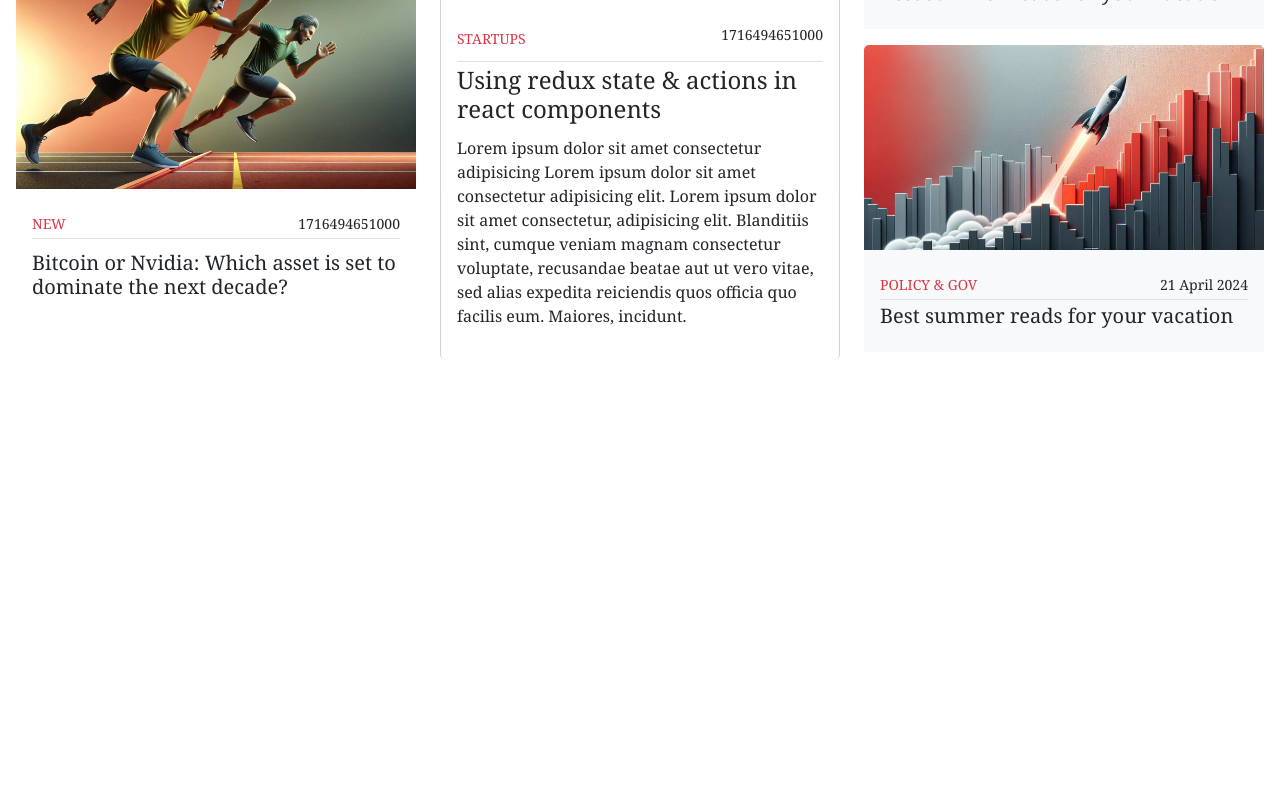
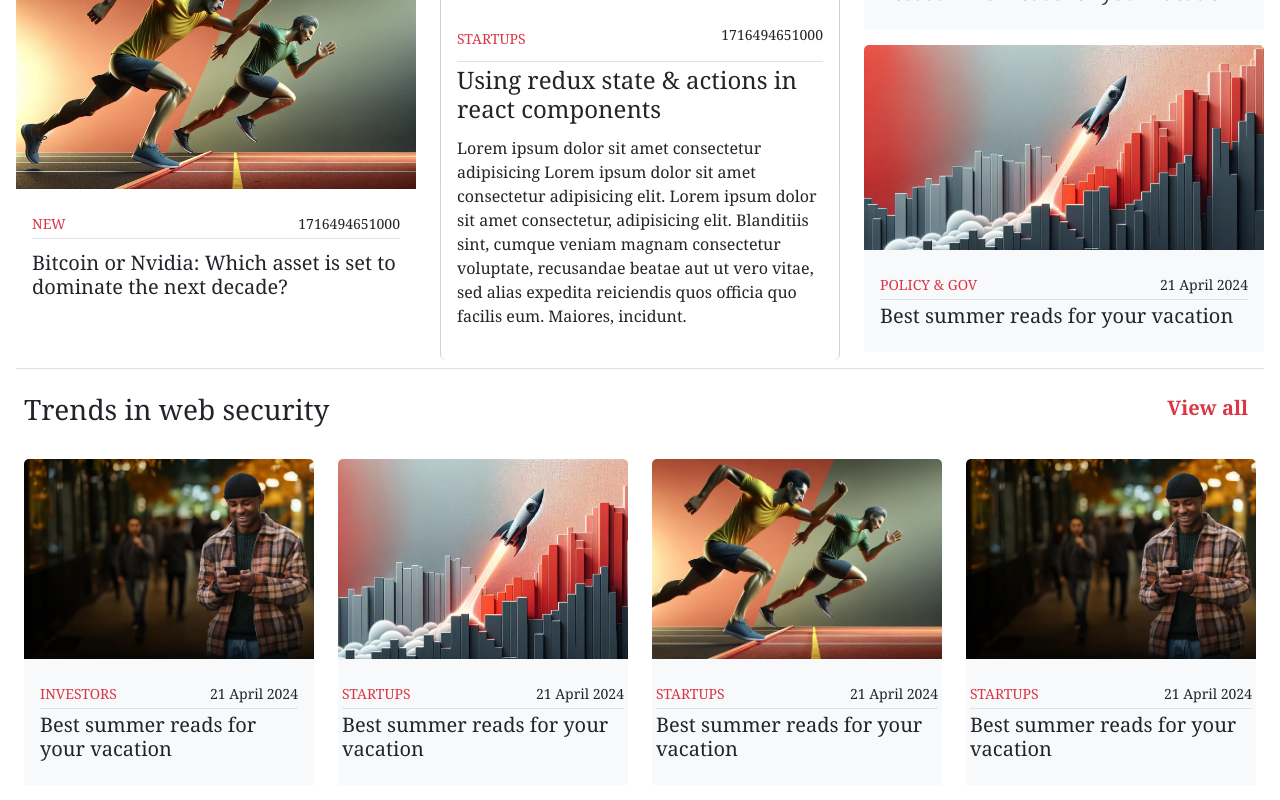
Before and after one commit to atuyabirisi/techDispatch, a React (Vite) app: page / in a window 1280 px wide. Shown: the part 573-1373 px from the top of the page. Before the commit the page ends 941 px from the top, so only its background shows below. Built offline with nearby package versions, Linux system fonts and the light colour scheme.

Commit message:
build web security section layout

```diff
--- /dev/null
+++ b/src/components/websecurity/WebSecurity.tsx
@@ -0,0 +1,113 @@
+export default function WebSecurity() {
+  return (
+    <div className="px-2 py-4 border-top border-bottom">
+      <div className="d-flex justify-content-between">
+        <h3>Trends in web security</h3>
+        <a href="#" className="link-danger text-decoration-none">
+          <div className="d-flex gap-2">
+            <div className="d-flex align-items-center fs-5">
+              <strong>View all</strong>
+            </div>
+            <div className="d-flex align-items-center fs-5"></div>
+          </div>
+        </a>
+      </div>
+      <div className="row my-3 pt-2">
+        <div className="col-md-6 col-lg-3">
+          <div className="card mb-3 border-0">
+            <img
+              src="src\assets\deriv.webp"
+              className="card-img-top"
+              style={{ minHeight: "200px", objectFit: "cover" }}
+              alt="..."
+            />
+            <div className="card-body bg-light">
+              <div className="d-flex justify-content-between my-1 border-bottom py-1">
+                <small>
+                  <a href="#" className="text-danger text-decoration-none">
+                    INVESTORS
+                  </a>
+                </small>
+                <small className="text-dark">21 April 2024</small>
+              </div>
+              <div>
+                <h5>
+                  <a href="#" className="text-dark text-decoration-none">
+                    Best summer reads for your vacation
+                  </a>
+                </h5>
+              </div>
+            </div>
+          </div>
+        </div>
+        <div className="col-md-6 col-lg-3">
+          <div className="card mb-3 border-0">
+            <img
+              src="src\assets\deriv2.jpg"
+              className="card-img-top"
+              style={{ minHeight: "200px", objectFit: "cover" }}
+              alt="..."
+            />
+            <div className="card-body bg-light px-1">
+              <div className="d-flex justify-content-between my-1 border-bottom py-1">
+                <small>
+                  <a href="#" className="text-danger text-decoration-none">
+                    STARTUPS
+                  </a>
+                </small>
+                <small className="text-dark">21 April 2024</small>
+              </div>
+              <h5>Best summer reads for your vacation</h5>
+            </div>
+          </div>
+        </div>
+        <div className="col-md-6 col-lg-3">
+          <div className="card mb-3 border-0">
+            <img
+              src="src\assets\news.jpg"
+              className="card-img-top"
+              alt="..."
+              style={{ minHeight: "200px", objectFit: "cover" }}
+            />
+            <div className="card-body bg-light px-1">
+              <div className="d-flex justify-content-between my-1 border-bottom py-1">
+                <small>
+                  <a href="#" className="text-danger text-decoration-none">
+                    STARTUPS
+                  </a>
+                </small>
+                <small className="text-dark">21 April 2024</small>
+              </div>
+              <div>
+                <h5>Best summer reads for your vacation</h5>
+              </div>
+            </div>
+          </div>
+        </div>
+        <div className="col-md-6 col-lg-3">
+          <div className="card mb-1 border-0">
+            <img
+              src="src\assets\deriv.webp"
+              className="card-img-top"
+              style={{ minHeight: "200px", objectFit: "cover" }}
+              alt="..."
+            />
+            <div className="card-body bg-light px-1">
+              <div className="d-flex justify-content-between my-1 border-bottom py-1">
+                <small>
+                  <a href="#" className="text-danger text-decoration-none">
+                    STARTUPS
+                  </a>
+                </small>
+                <small className="text-dark">21 April 2024</small>
+              </div>
+              <div>
+                <h5>Best summer reads for your vacation</h5>
+              </div>
+            </div>
+          </div>
+        </div>
+      </div>
+    </div>
+  );
+}
--- a/src/pages/home/HomePageLayout.tsx
+++ b/src/pages/home/HomePageLayout.tsx
@@ -1,6 +1,7 @@
 import HerosectionLayout from "../../components/herosection/HerosectionLayout";
 import LogosectionLayout from "../../components/logosection/LogosetionLayout";
 import MenuItems from "../../components/navigationmenu/MenuItems";
+import WebSecurity from "../../components/websecurity/WebSecurity";
 
 export default function HomepageLayout() {
   return (
@@ -8,6 +9,7 @@ export default function HomepageLayout() {
       <LogosectionLayout />
       <MenuItems />
       <HerosectionLayout />
+      <WebSecurity />
     </div>
   );
 }
```
